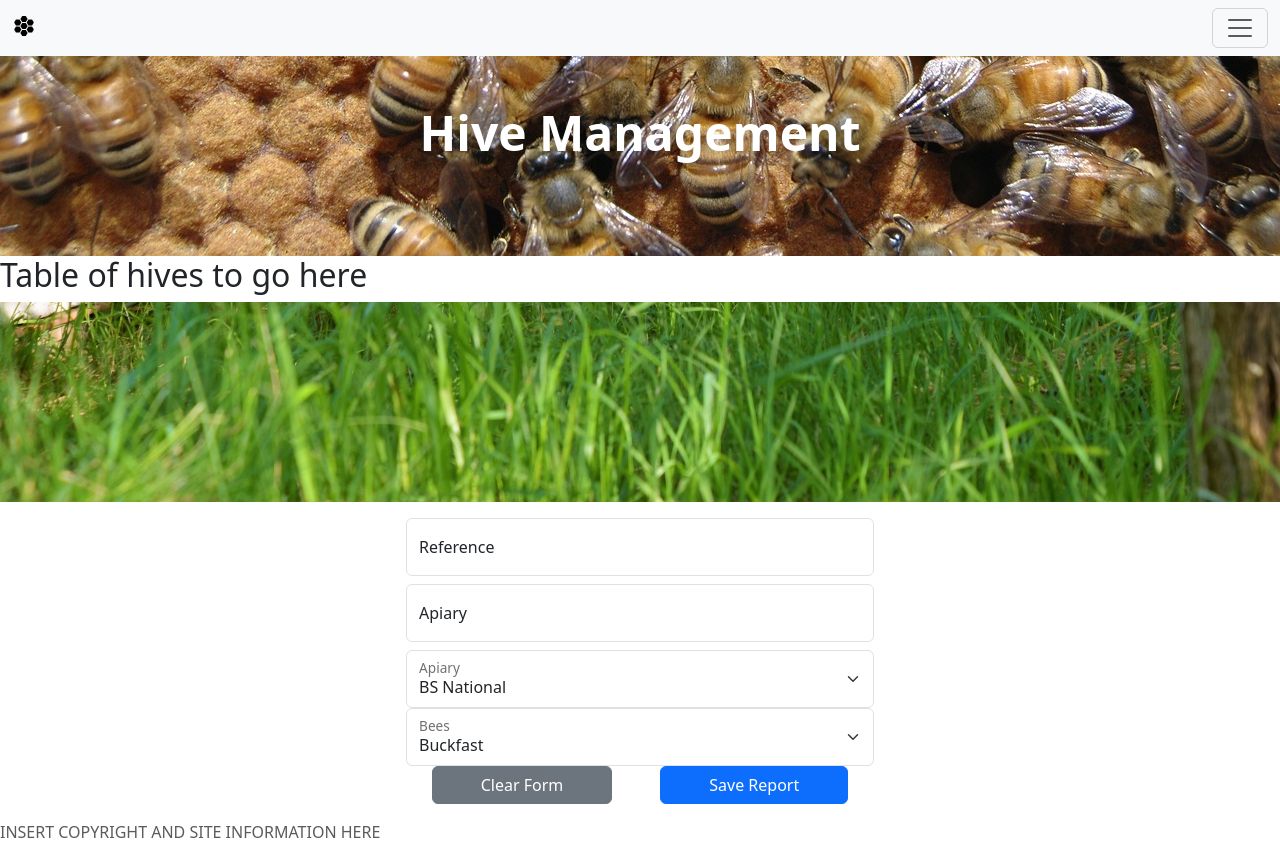
After one commit to mikiburgess/MP3-Honey-Bee, a Flask app: page /hive_management in a window 1280 px wide. The commit adds this page. Run offline with Flask 3, Linux system fonts and the light colour scheme; some libraries are stand-ins or nearby versions.

Commit message:
ADD: Draft page for Hive Management
Basic form to add new hives, without styling or functionality

```diff
--- a/app.py
+++ b/app.py
@@ -113,6 +113,11 @@ def register():
     return render_template("register.html")
 
 
+@app.route("/hive_management", methods=["GET", "POST"])
+def hive_management():
+    return render_template("hive_management.html")
+
+
 # MAIN - RUNNING IN DEBUG MODE
 if __name__ == "__main__":
     app.run(host=os.environ.get("IP"),
--- a/static/css/style.css
+++ b/static/css/style.css
@@ -84,3 +84,17 @@
 .form-register input{
     margin-bottom: 0.5rem;
 }
+
+/* NEW HIVE FORM */
+.form-new-hive {
+    max-width: 500px;
+    padding: 1rem;
+}
+
+.form-new-hive .form-floating:focus-within {
+    z-index: 2;
+}
+
+.form-new-hive input{
+    margin-bottom: 0.5rem;
+}
--- a/templates/base.html
+++ b/templates/base.html
@@ -58,6 +58,7 @@
                                     Beekeepers
                                 </a>
                                 <ul class="dropdown-menu" aria-labelledby="navbarDropdownMenuLink">
+                                    <li><a class="dropdown-item" href="{{ url_for('hive_management') }}#">Manage My Hives</a></li>
                                     <li><a class="dropdown-item" href="#">Record New Hive Inspection</a></li>
                                     <li><a class="dropdown-item" href="#">View Hive Inspections</a></li>
                                 </ul>
--- /dev/null
+++ b/templates/hive_management.html
@@ -0,0 +1,75 @@
+{% extends "base.html"%}
+{% block content %}
+
+<section id="signin-container">
+
+    <div class="parallax parallax-small honeycomb">
+        <div class="container text-center text-white">
+            <br><br>
+            <h2 class="display-5 fw-bold">Hive Management</h2>
+        </div>
+    </div>
+
+    <div>
+        <h2>Table of hives to go here</h2>
+    </div>
+
+    <div class="parallax parallax-small apiary">
+    </div>
+
+    <!-- ** ADD HIVE FORM ** -->
+    <div class="form-new-hive w-100 m-auto">
+        <form method="POST" action="">
+
+            <!-- enter hive reference -->
+            <div class="form-floating">
+                <input type="text" class="form-control"
+                    id="reference" name="reference" placeholder="reference">
+                <label for="reference">Reference</label>
+            </div>
+
+            <!-- enter hive location -->
+            <div class="form-floating">
+                <input type="text" class="form-control"
+                    id="apiary" name="apiary" placeholder="apiary">
+                <label for="apiary">Apiary</label>
+            </div>
+
+            <!-- enter hive type -->
+            <div class="form-floating">
+                <select class="form-select" id="apiary" name="apiary" aria-label="Select type of beehive">
+                    <option value="1">BS National</option>
+                    <option value="2">Flow Hive</option>
+                    <option value="3">Langstroth</option>
+                    <option value="4">Skep</option>
+                    <option value="5">WBC</option>
+                    <option value="6">Other</option>
+                </select>
+                <label for="apiary">Apiary</label>
+            </div>
+
+            <!-- enter bee type -->
+            <div class="form-floating">
+                <select class="form-select" id="bees" name="bees" aria-label="Select type of honey bee">
+                    <option value="1">Buckfast</option>
+                    <option value="2">Welsh Black</option>
+                    <option value="3">Buzzy</option>
+                    <option value="4">Scary</option>
+                    <option value="5">Other</option>
+                </select>
+                <label for="bees">Bees</label>
+            </div>
+
+            <!-- form buttons -->
+            <div class="d-grid gap-2 gap-md-5 d-md-flex justify-content-center">
+                <button class="btn btn-secondary px-5" type="reset">Clear Form</button>
+                <button class="btn btn-primary px-5" type="submit">Save Report</button>
+            </div>
+
+
+        </form>
+    </div>
+
+</section>
+
+{% endblock %}
```
